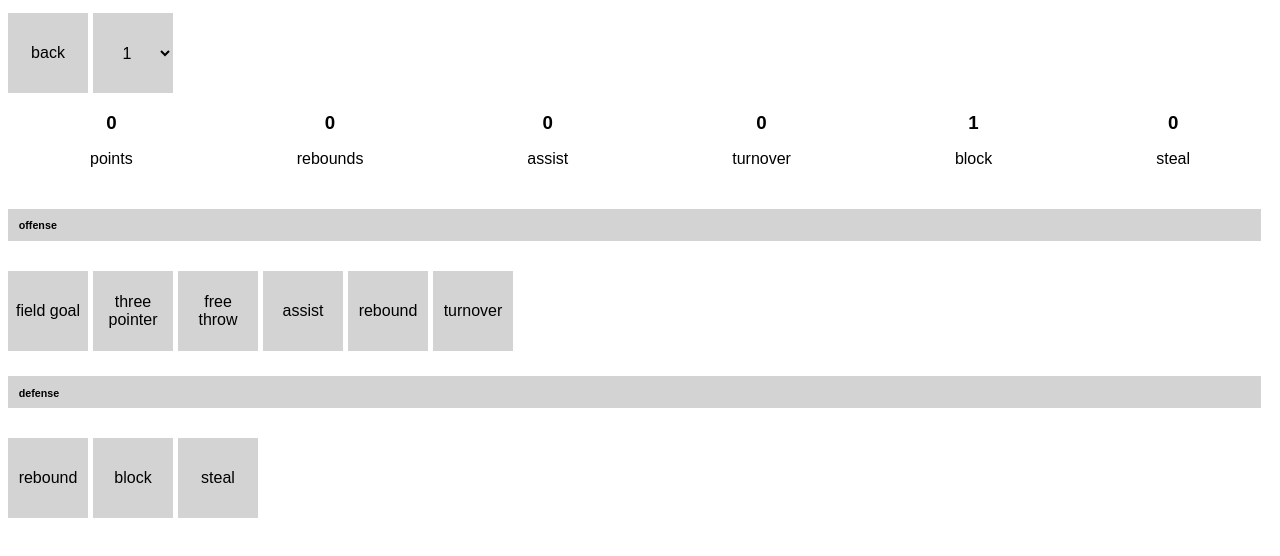
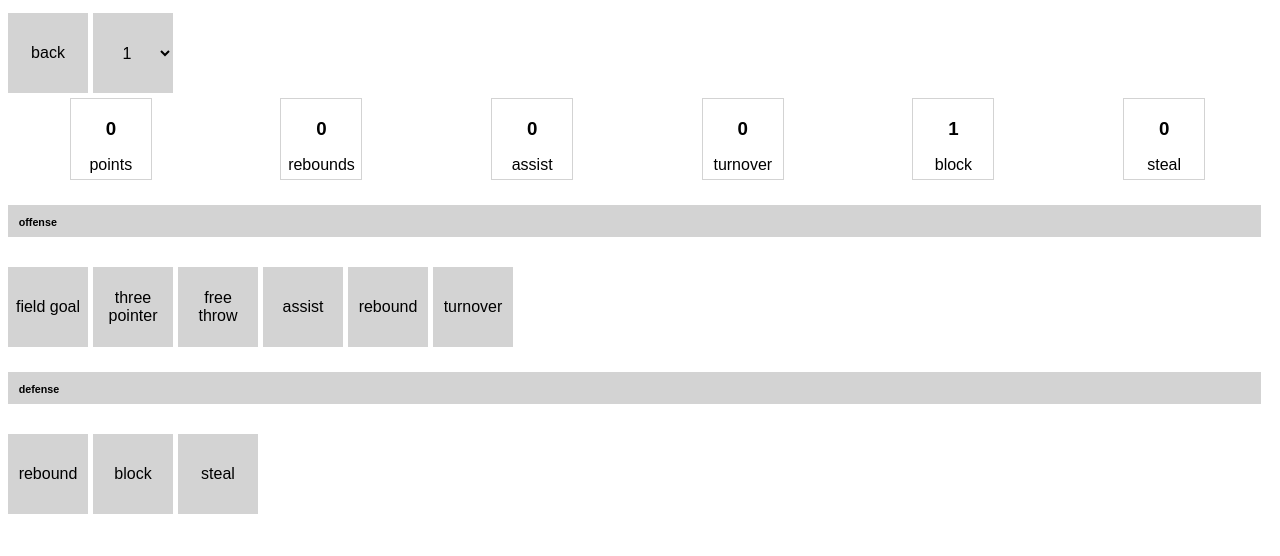
Before and after one commit to joelzehring/stat-track, a plain HTML site: page index.html in a window 1280 px wide. Both pictures are taken after a click on the button "block". Drawn offline with Linux system fonts and the light colour scheme.

Commit message:
stat-card changes

```diff
--- a/assets/css/style.css
+++ b/assets/css/style.css
@@ -72,3 +72,11 @@ option {
   width: 20%;
   background-color: red;
 }
+
+.stat-card {
+  height: 5em;
+  width: 5em;
+  margin: 5px 5px 0 0;
+  border: 1px solid lightgrey;
+  display: block;
+}
--- a/assets/js/script.js
+++ b/assets/js/script.js
@@ -215,6 +215,7 @@ function renderPlayInput() {
 
 function renderStatCard(stat, label) {
   const cardEl = document.createElement('div');
+  cardEl.classList.add('stat-card');
   const valueEl = document.createElement('h3');
   const labelEl = document.createElement('p');
   valueEl.innerText = stat;
```
